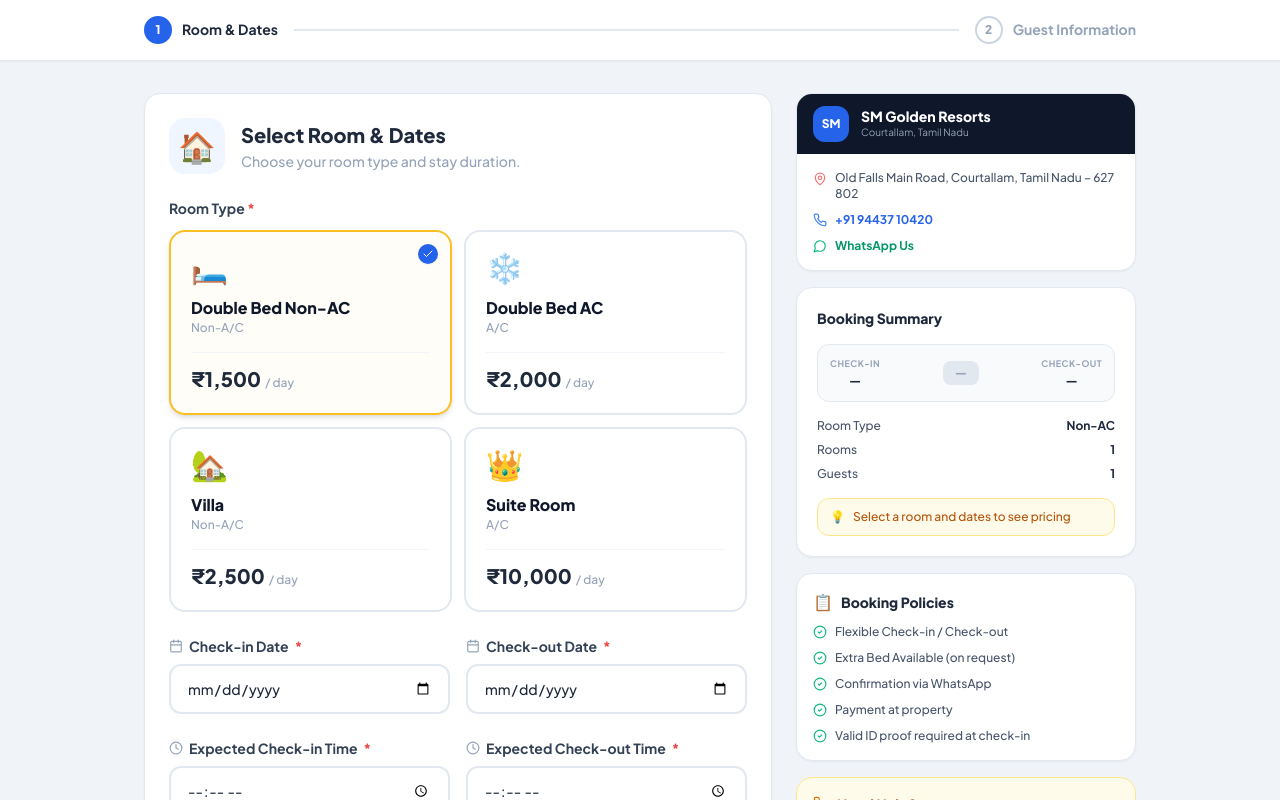
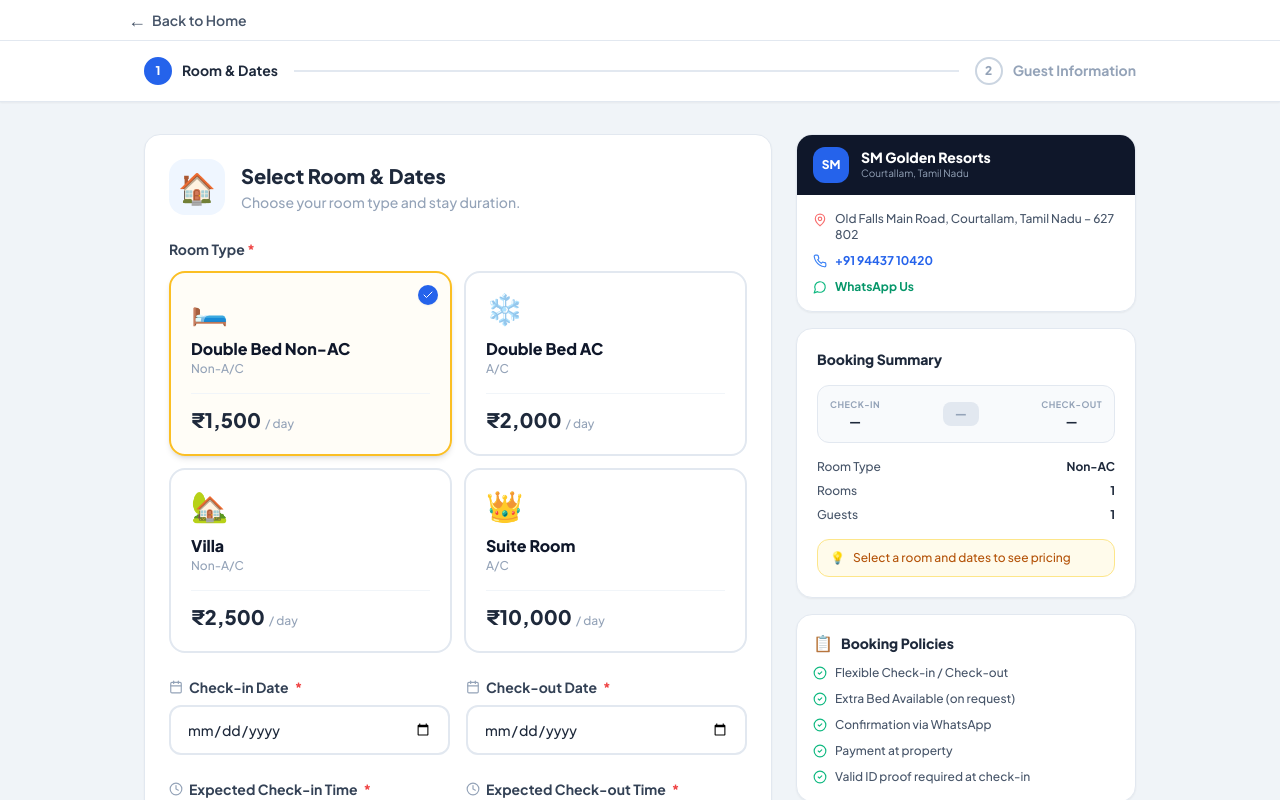
Before and after one commit to YuvasriArumugasamy/SM-Golden-Resort, a React (Vite) app in the folder frontend/: page /booking in a window 1280 px wide. Shown: the top 800 px of the page. Built offline with nearby package versions, Linux system fonts and the light colour scheme; no server answers.

Commit message:
feat: add Back to Home button at top of booking page

```diff
--- a/frontend/src/pages/Booking.jsx
+++ b/frontend/src/pages/Booking.jsx
@@ -470,6 +470,14 @@
 
   return (
     <div className="min-h-screen bg-[#f0f4f8] font-jakarta">
+      {/* Back to Home */}
+      <div className="bg-white border-b border-slate-200 px-4 py-2.5">
+        <div className="max-w-5xl mx-auto">
+          <Link to="/" className="flex items-center gap-1.5 text-sm font-semibold text-slate-600 hover:text-blue-600 transition-colors w-fit">
+            <span className="text-lg leading-none">←</span> Back to Home
+          </Link>
+        </div>
+      </div>
       <StepBar step={step} />
       <div className="max-w-5xl mx-auto px-4 py-8">
         <div className="grid grid-cols-1 lg:grid-cols-[1fr_340px] gap-6 items-start">
```
